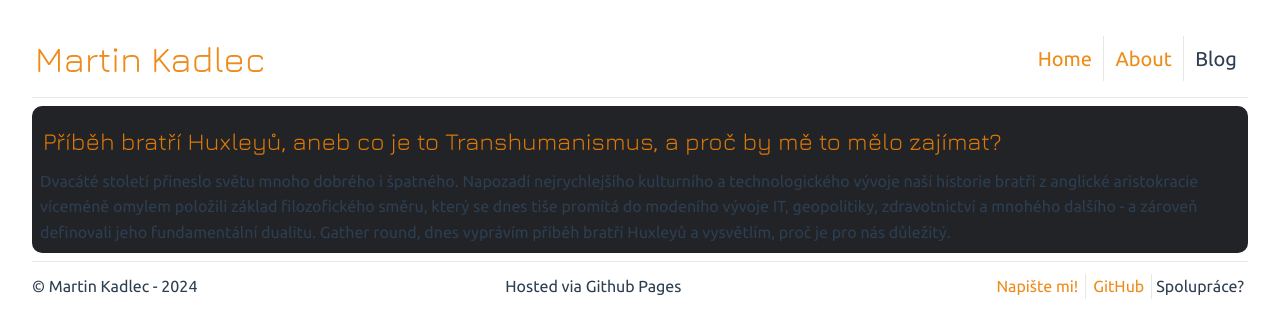
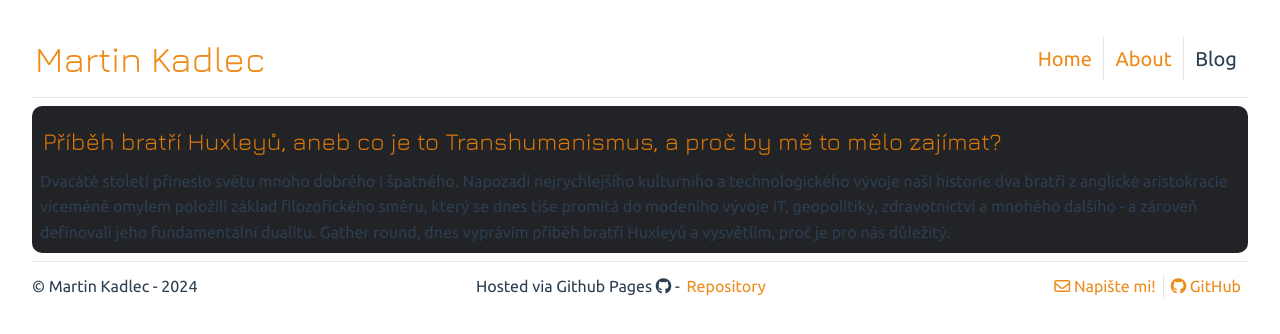
Before and after one commit to R4tmax/R4tmax.github.io, a Vue app: page /blog in a window 1280 px wide. Shown: the top 334 px of the page. Built offline with nearby package versions, Linux system fonts and the light colour scheme.

Commit message:
Clean up home page, add font awesome icon support

```diff
--- a/index.html
+++ b/index.html
@@ -18,13 +18,14 @@
       rel="stylesheet"
     />
 
+
     <meta http-equiv="Content-Security-Policy-Report-Only" content="default-src 'self'; script-src 'self'">
     <!-- <meta http-equiv="Content-Security-Policy" content="frame-ancestors 'none'"> -->
     <meta name="referrer" content="no-referrer">
     <meta http-equiv="Permissions-Policy" content="geolocation=(), microphone=(), camera=(), accelerometer=(), autoplay=(),bluetooth=(), gyroscope=()">
     <meta http-equiv="X-Content-Type-Options" content="nosniff">
 
-
+    <script src="https://kit.fontawesome.com/0c67910da8.js" crossorigin="anonymous"></script>
   </head>
   <body>
     <div id="app"></div>
--- a/src/App.vue
+++ b/src/App.vue
@@ -3,9 +3,15 @@ import { RouterLink, RouterView } from 'vue-router'
 </script>
 
 <template>
-
   <header>
-    <h1 class="header-name"><RouterLink active-class="header-name-rl-override" exact-active-class="header-name-rl-override" to="/">Martin Kadlec</RouterLink></h1>
+    <h1 class="header-name">
+      <RouterLink
+        active-class="header-name-rl-override"
+        exact-active-class="header-name-rl-override"
+        to="/"
+        >Martin Kadlec</RouterLink
+      >
+    </h1>
     <div class="nav-wrapper">
       <nav>
         <RouterLink to="/">Home</RouterLink>
@@ -21,13 +27,26 @@ import { RouterLink, RouterView } from 'vue-router'
   </main>
 
   <footer>
-    <div class="footer-item"> &copy; Martin Kadlec - 2024 </div>
-    <div class="footer-item"> Hosted via Github Pages</div>
+    <div class="footer-item">&copy; Martin Kadlec - 2024</div>
     <div class="footer-item">
-      <div class="footer-subitem"><a href="mailto:kadm09@vse.cz" target="_blank" class="cv-quick-link">Napište mi!</a></div>
-      <div class="footer-subitem"><a class="cv-card" href="https://github.com/R4tmax" target="_blank"> <i class="fa-brands fa-github" aria-hidden="true"></i>
-        GitHub</a></div>
-      <div class="footer-subitem">Spolupráce?</div>
+      <div class="footer-subitem">
+        Hosted via Github Pages
+        <i class="fa-brands fa-github" aria-hidden="true"></i>
+        - <a href="https://github.com/R4tmax/R4tmax.github.io" target="_blank">Repository</a>
+      </div>
+    </div>
+    <div class="footer-item">
+      <div class="footer-subitem">
+        <a href="mailto:kadm09@vse.cz" target="_blank">
+          <i class="fa-regular fa-envelope"></i> Napište mi!</a
+        >
+      </div>
+      <div class="footer-subitem">
+        <a href="https://github.com/R4tmax" target="_blank">
+          <i class="fa-brands fa-github" aria-hidden="true"></i> GitHub</a
+        >
+      </div>
+      <!-- <div class="footer-subitem">Spolupráce?</div> -->
     </div>
   </footer>
 </template>
--- a/src/views/BlogView.vue
+++ b/src/views/BlogView.vue
@@ -6,7 +6,7 @@
                 <div class="blog-card-abstract">
                     <h2><RouterLink to="/blogPosts/HuxleyBrothers">Příběh bratří Huxleyů, aneb co je to Transhumanismus, a proč by mě to mělo zajímat?</RouterLink></h2>
                     <p>
-                        Dvacáté století přineslo světu mnoho dobrého i špatného. Napozadí nejrychlejšího kulturního a technologického vývoje naší historie
+                        Dvacáté století přineslo světu mnoho dobrého i špatného. Napozadí nejrychlejšího kulturního a technologického vývoje naší historie dva
                         bratři z anglické aristokracie víceméně omylem položili základ filozofického směru, který se dnes tiše promítá do modeního vývoje IT, geopolitiky,
                         zdravotnictví a mnohého dalšího - a zároveň definovali jeho fundamentální dualitu. Gather round, dnes vyprávím příběh bratří Huxleyů a vysvětlím, proč je pro nás důležitý.
                     </p>
```
Lines whose indentation alone changed are shown as unchanged.
